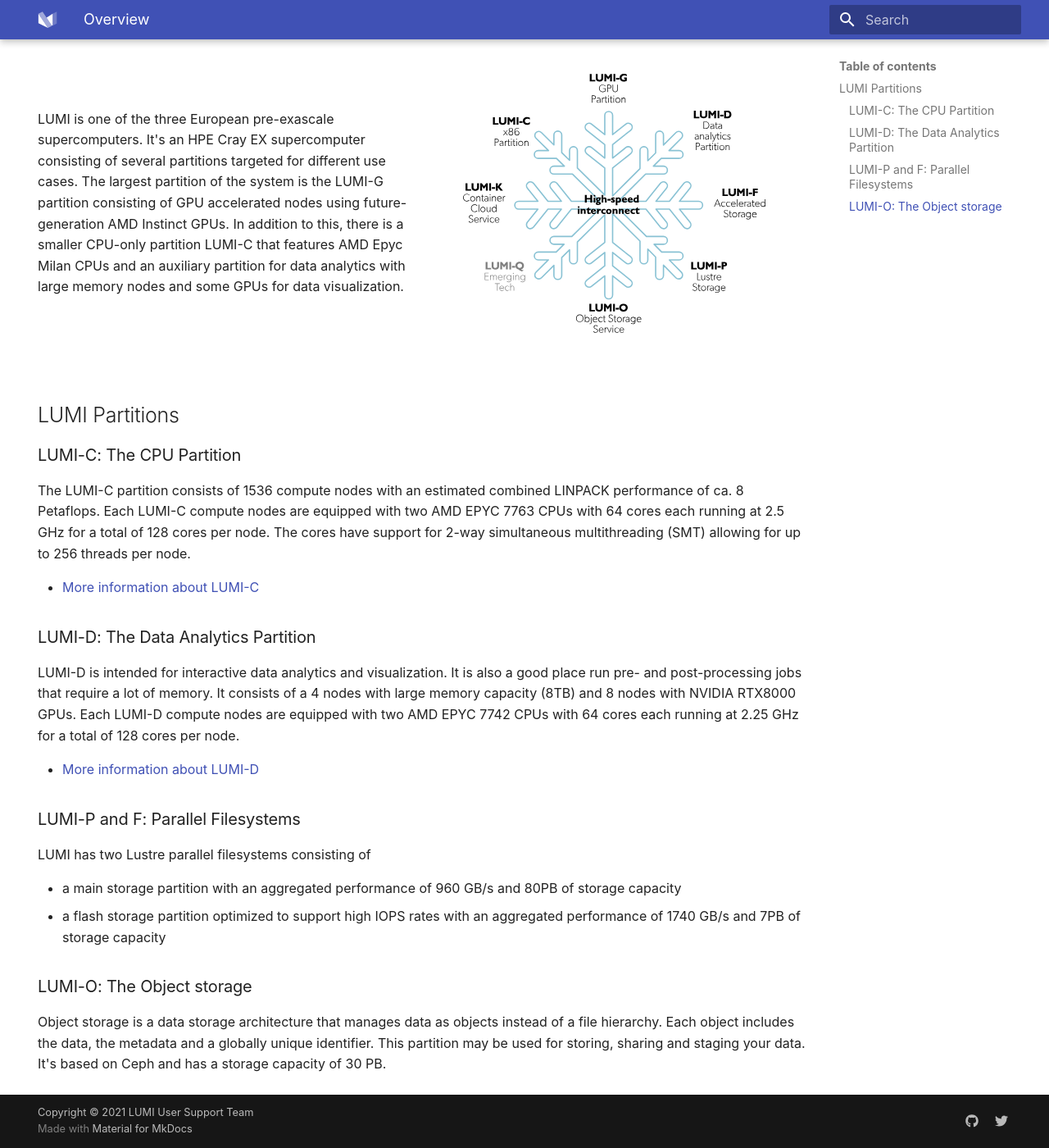
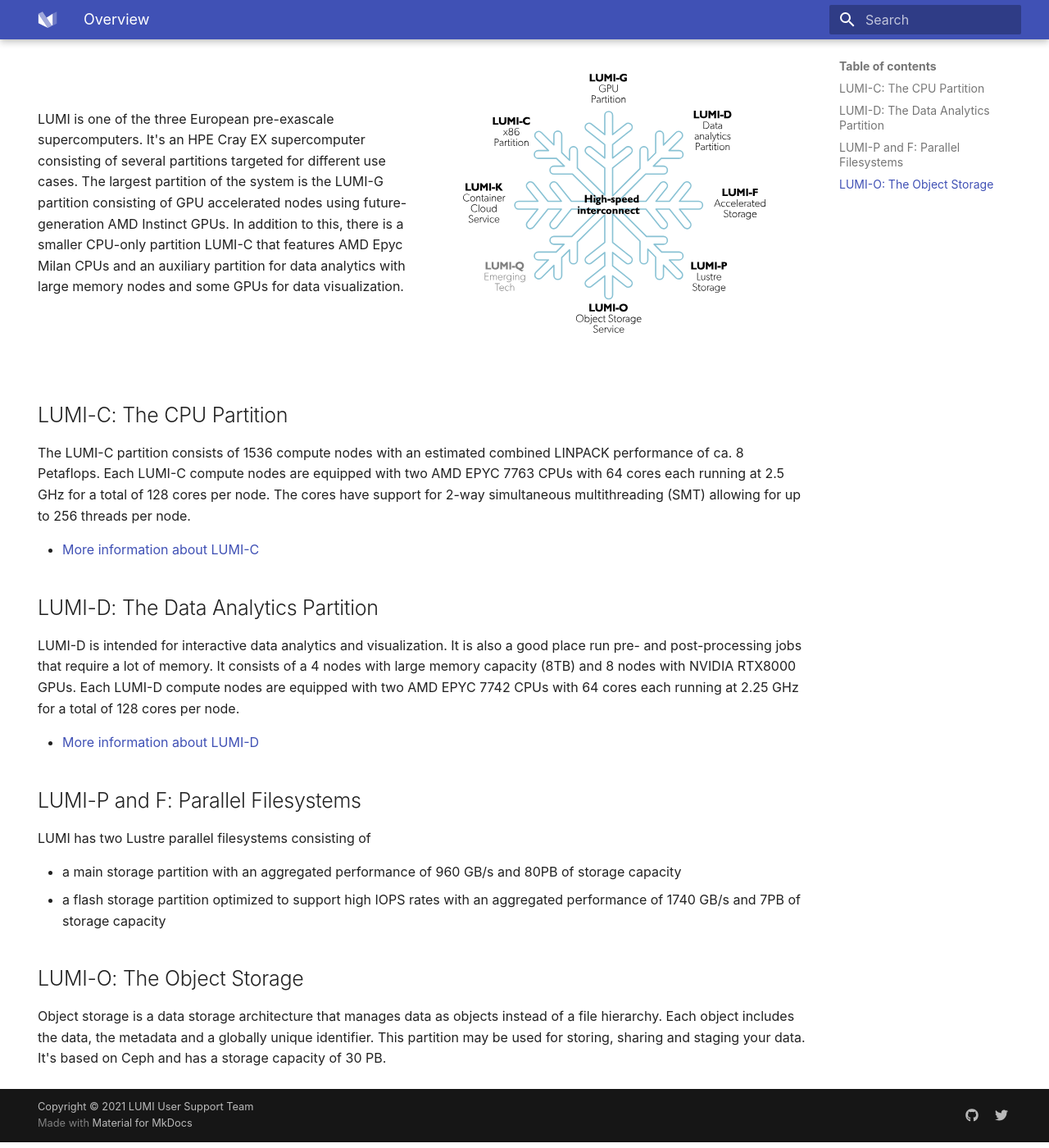
Before and after one commit to Lumi-supercomputer/lumi-userguide, an MkDocs documentation site: the page built from docs/generic/overview.md, in a window 1280 px wide and 1400 px high, scrolled down 181 px. Shown: the whole window at 82% size. Built offline with MkDocs 1.6.1 and Material for MkDocs 9.7.7, drawn with Linux system fonts in a browser that asks for light colours; some web fonts are replaced.

Commit message:
Minor reorganisation

```diff
--- a/docs/generic/overview.md
+++ b/docs/generic/overview.md
@@ -54,9 +54,7 @@
   </figure>
 </div>
 
-## LUMI Partitions
-
-### LUMI-C: The CPU Partition
+## LUMI-C: The CPU Partition
 
 The LUMI-C partition consists of 1536 compute nodes with an estimated combined
 LINPACK performance of ca. 8 Petaflops. Each LUMI-C compute nodes are equipped
@@ -66,7 +64,7 @@
 
 - [More information about LUMI-C][lumi-c]
 
-### LUMI-D: The Data Analytics Partition
+## LUMI-D: The Data Analytics Partition
 
 LUMI-D is intended for interactive data analytics and visualization. It is also
 a good place run pre- and post-processing jobs that require a lot of memory. It
@@ -76,7 +74,7 @@
 
 - [More information about LUMI-D][lumi-d]
 
-### LUMI-P and F: Parallel Filesystems
+## LUMI-P and F: Parallel Filesystems
 
 LUMI has two Lustre parallel filesystems consisting of
 
@@ -85,7 +83,7 @@
 - a flash storage partition optimized to support high IOPS rates with an
   aggregated performance of 1740 GB/s and 7PB of storage capacity
 
-### LUMI-O: The Object storage
+## LUMI-O: The Object Storage
 
 Object storage is a data storage architecture that manages data as objects
 instead of a file hierarchy. Each object includes the data, the metadata and a
```
